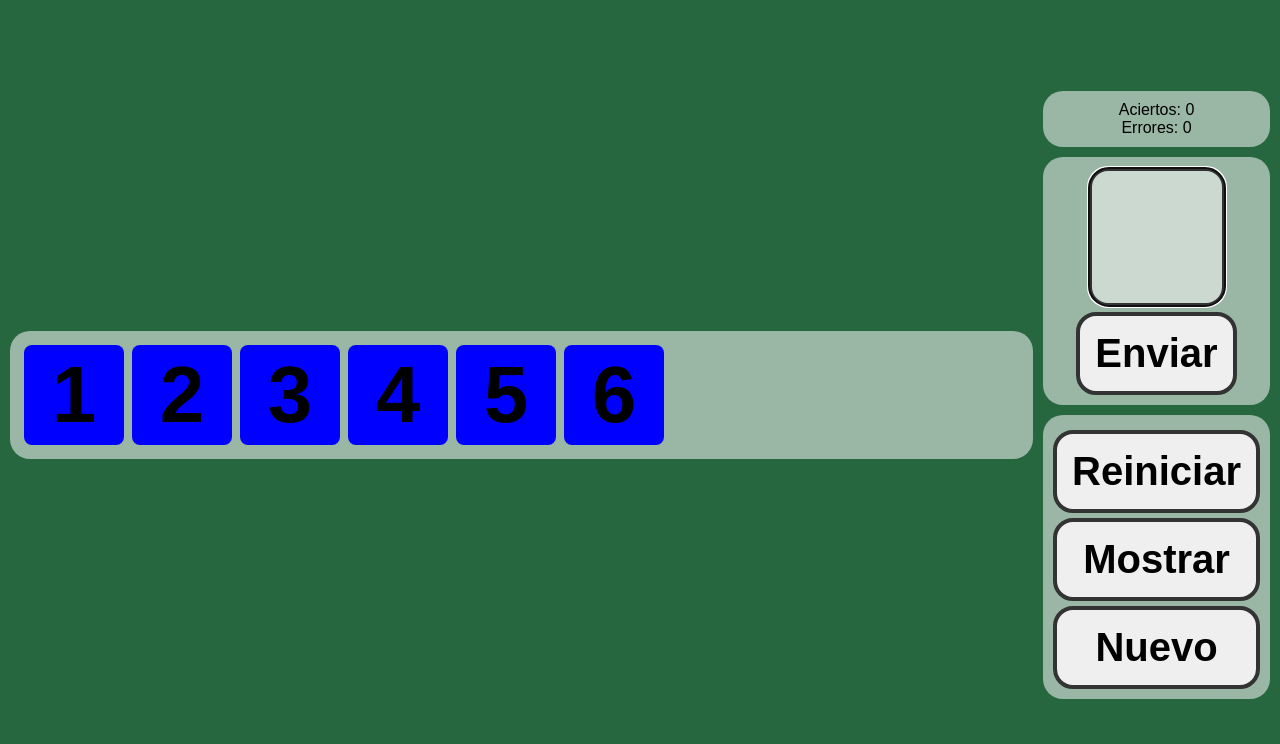
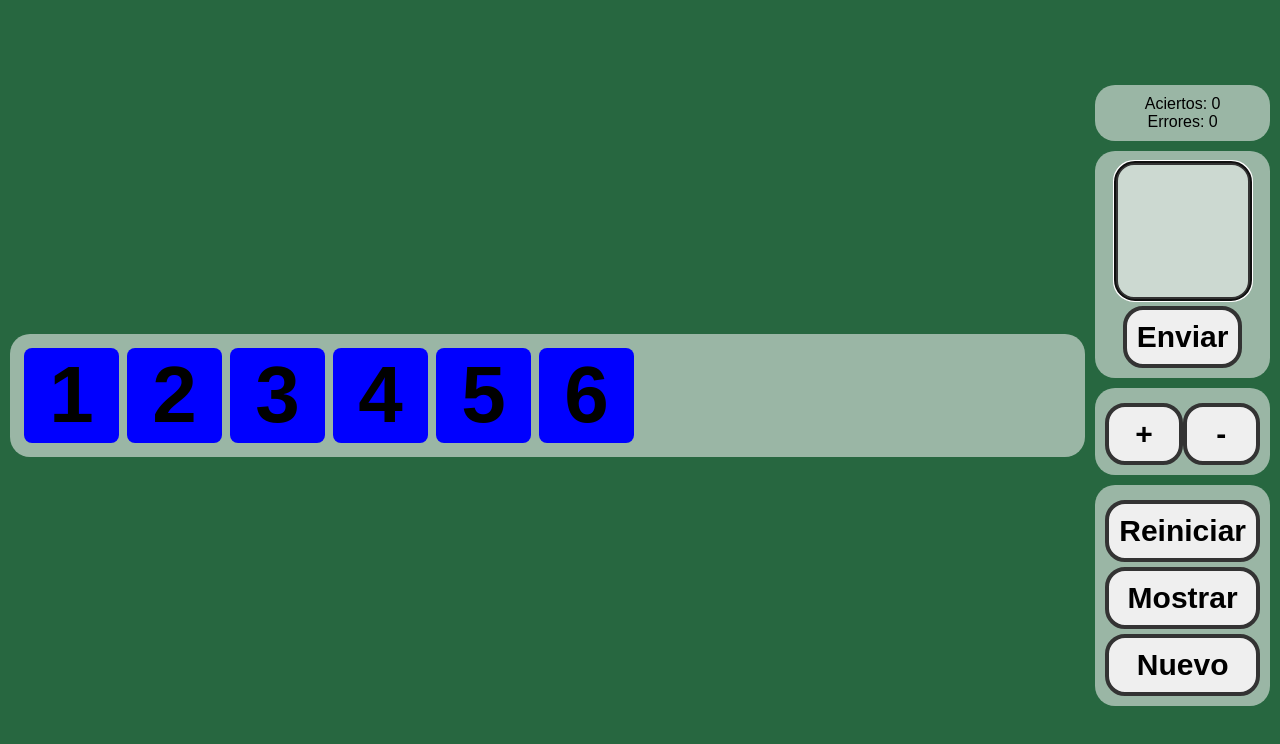
Before and after one commit to jerson/Palabrados, a React (Create React App) app: page / in a window 1280 px wide. Both pictures are taken after typing "Sample" into the empty fields and a click on the button "Iniciar Juego". Shown: the top 744 px of the page. Built offline with nearby package versions, Linux system fonts and the light colour scheme.

Commit message:
agregado tamaño fuente variable

```diff
--- a/src/App.css
+++ b/src/App.css
@@ -18,6 +18,7 @@
 .SettingsContainer,
 .InputContainer,
 .KeysContainer,
+.SizeContainer,
 .WelcomeContainer{
 
     display: flex;
@@ -26,6 +27,14 @@
     padding: 10px;
     border-radius: 20px;
     margin-bottom: 10px;
+}
+
+.SizeContainer{
+    flex-direction: row;
+}
+
+.SizeContainer button{
+    flex: 1;
 }
 
 
--- a/src/App.js
+++ b/src/App.js
@@ -10,18 +10,20 @@ class App extends Component {
     state = {
         phrase: '',
         useSpaces: false,
+        showSpecials: true,
         keys: [],
+        fontSize: 80,
         total: 0,
         totalOk: 0,
         totalError: 0,
     };
 
-    focusInput(){
-       ReactDOM.findDOMNode(this.refs.key).focus();
+    focusInput() {
+        this.refs.key && ReactDOM.findDOMNode(this.refs.key).focus();
     }
 
-    onNewGame(phrase, useSpaces: bool = false) {
-        this.setPhrase(phrase, useSpaces)
+    onNewGame(phrase: string, settings: any = {}) {
+        this.setPhrase(phrase, settings)
     }
 
     replaceAcents(str: string): string {
@@ -47,30 +49,43 @@ class App extends Component {
 
     }
 
-    setPhrase(phrase: string, useSpaces: bool) {
+    setPhrase(phrase: string, settings: any) {
 
         let keys = phrase.split('').map((key, index) => {
+
+            let status = 'pending';
+            let value = this.replaceAcents(key);
+
+            if (/[^a-zA-Z0-9\s]/.test(value) && settings.showSpecials) {
+                status = 'ok'
+            } else if (/[\s]/.test(value) && !settings.useSpaces) {
+                status = 'ok'
+            }
+
             return {
                 key,
-                value: this.replaceAcents(key),
+                value,
                 index,
-                status: 'pending'
+                status
             }
         });
 
-        this.setState({keys, phrase, useSpaces},()=>{
-            this.restart();
+        this.setState({keys, phrase, ...settings}, () => {
+            this.restartCounters();
         });
 
     }
 
     restart() {
+        this.setPhrase(this.state.phrase, {
+            showSpecials: this.state.showSpecials,
+            useSpaces: this.state.useSpaces,
+        });
+    }
 
-        let keys = this.state.keys.map((key, index) => {
-            key.status = 'pending';
-            return key;
-        });
-        this.setState({keys, total: 0, totalOk: 0, totalError: 0},()=>{
+    restartCounters() {
+
+        this.setState({total: 0, totalOk: 0, totalError: 0}, () => {
             this.focusInput();
         });
 
@@ -129,23 +144,34 @@ class App extends Component {
             return key.status === 'pending'
         });
 
-
-        console.log(isMissingSome);
-
         let allOk = !isMissingSome;
         this.setState({allOk});
 
         if (allOk) {
             ReactDOM.findDOMNode(this.refs.newGame).focus();
-        }else{
+        } else {
             this.focusInput();
         }
 
     }
 
+    bigger() {
+        let {fontSize}  =this.state;
+        fontSize += 10;
+        this.setState({fontSize});
+    }
+
+    smaller() {
+
+        let {fontSize}  =this.state;
+        fontSize -= 10;
+        fontSize = fontSize < 20 ? 20 : fontSize;
+        this.setState({fontSize});
+    }
+
     render() {
 
-        let {keys, phrase, useSpaces} = this.state;
+        let {keys, phrase, fontSize} = this.state;
         let number = 0;
 
         if (!phrase) {
@@ -159,24 +185,18 @@ class App extends Component {
 
                     {keys.map((key, index) => {
 
-                        if (key.key !== ' ' || useSpaces) {
-                            number++;
-                        }
+                        number++;
 
                         let className = 'Key ' + (key.status === 'ok' ? 'Active' : '');
                         return (
-                            <div key={index} className="KeyContainer">
-                                {key.key === ' ' && !useSpaces &&
-                                <div className="Key">
-                                    <div className="KeySpace"></div>
+                            <div key={index} className="KeyContainer" style={{width:fontSize+15,height:fontSize+15,}}>
+
+
+                                <div className={className}>
+                                    <div className="KeyFront" style={{fontSize}}>{number}</div>
+                                    <div className="KeyBack" style={{fontSize}}>{key.key}</div>
                                 </div>
-                                }
-                                {(key.key !== ' ' || useSpaces) &&
-                                <div className={className}>
-                                    <div className="KeyFront">{number}</div>
-                                    <div className="KeyBack">{key.key}</div>
-                                </div>
-                                }
+
                             </div>
                         )
 
@@ -202,6 +222,13 @@ class App extends Component {
 
 
                     </div>
+
+                    <div className="SizeContainer">
+
+                        <button type="button" onClick={this.bigger.bind(this)}>+</button>
+                        <button type="button" onClick={this.smaller.bind(this)}>-</button>
+
+                    </div>
                     <div className="SettingsContainer">
 
                         <button type="button" onClick={this.restart.bind(this)}>Reiniciar</button>
--- a/src/Base.css
+++ b/src/Base.css
@@ -50,10 +50,10 @@ input, textarea {
 }
 
 button {
-    padding: 15px;
+    padding: 10px;
     border-radius: 20px;
     border: 4px solid #333;
-    font-size: 40px;
+    font-size: 30px;
     font-weight: bold;
     margin-top: 5px;
 
--- /dev/null
+++ b/src/Checkbox.js
@@ -0,0 +1,45 @@
+import React, {Component} from 'react'
+import './Base.css'
+import './App.css'
+import './Animated.css'
+
+export default class Checkbox extends Component {
+
+    state = {
+        value: false,
+        id: 1
+    };
+
+    static id = 1;
+
+    componentDidMount() {
+        Checkbox.id++;
+        this.setState({id: Checkbox.id});
+
+        if (typeof this.props.defaultValue === 'boolean') {
+            this.setState({value: this.props.defaultValue})
+        }
+    }
+
+    onChange(e) {
+
+        this.setState({value: !this.state.value})
+    }
+
+    getValue(): boolean {
+        return this.state.value
+
+    }
+
+    render() {
+
+        return (
+            <div className="radioContainer">
+                <input value="on" type="checkbox" id={`radio${this.state.id}`} checked={this.state.value }
+                       onChange={this.onChange.bind(this)} className="radio"/>
+                <label htmlFor={`radio${this.state.id}`}>{this.props.label}</label>
+            </div>
+
+        );
+    }
+}
--- a/src/Welcome.js
+++ b/src/Welcome.js
@@ -1,26 +1,18 @@
 import React, {Component} from 'react'
 import ReactDOM from 'react-dom'
+import Checkbox from './Checkbox'
 import './Base.css'
 import './App.css'
 import './Animated.css'
 
 export default class Welcome extends Component {
 
-    state = {
-        useSpaces: false,
-    };
-
-    onChangeSpaces(e) {
-
-        this.setState({useSpaces:!this.state.useSpaces})
-    }
-
     componentDidMount() {
         this.focusInput();
 
     }
 
-    focusInput(){
+    focusInput() {
         ReactDOM.findDOMNode(this.refs.phrase).focus();
     }
 
@@ -34,7 +26,10 @@ export default class Welcome extends Component {
         }
 
         if (typeof this.props.onNewGame === 'function') {
-            this.props.onNewGame(value, this.state.useSpaces)
+            this.props.onNewGame(value, {
+                useSpaces: !this.refs.skipSpaces.getValue(),
+                showSpecials: this.refs.showSpecials.getValue()
+            })
         }
 
     }
@@ -49,11 +44,8 @@ export default class Welcome extends Component {
                     <form onSubmit={this.send.bind(this)}>
                         <textarea ref="phrase" rows={3}></textarea>
 
-                        <div className="radioContainer">
-                            <input value="on" type="checkbox" id="radio1" checked={this.state.useSpaces }
-                                   onChange={this.onChangeSpaces.bind(this)} className="radio"/>
-                            <label htmlFor="radio1">Usar espacios como opciones</label>
-                        </div>
+                        <Checkbox label={'Omitir espacios en blanco'} defaultValue={true} ref="skipSpaces"/>
+                        <Checkbox label={'Mostrar caracteres especiales'} defaultValue={true} ref="showSpecials"/>
 
                         <button type="submit">Iniciar Juego</button>
                     </form>
```
